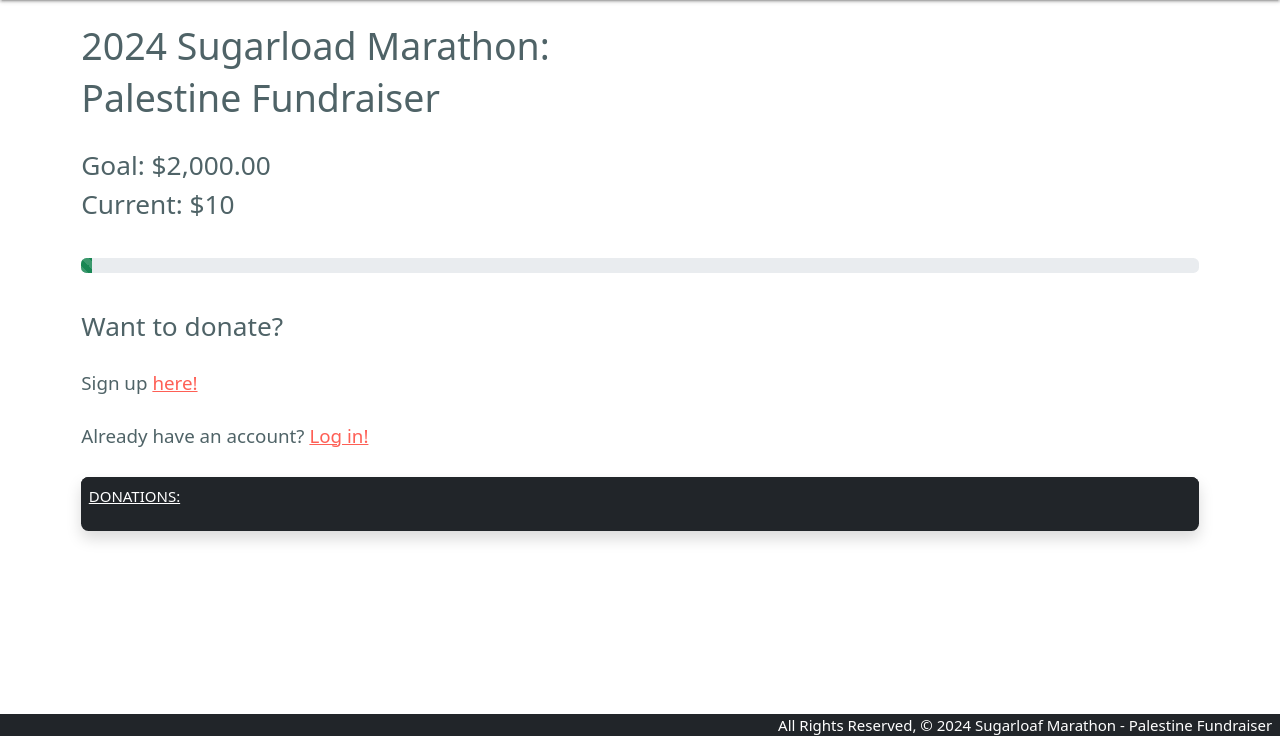
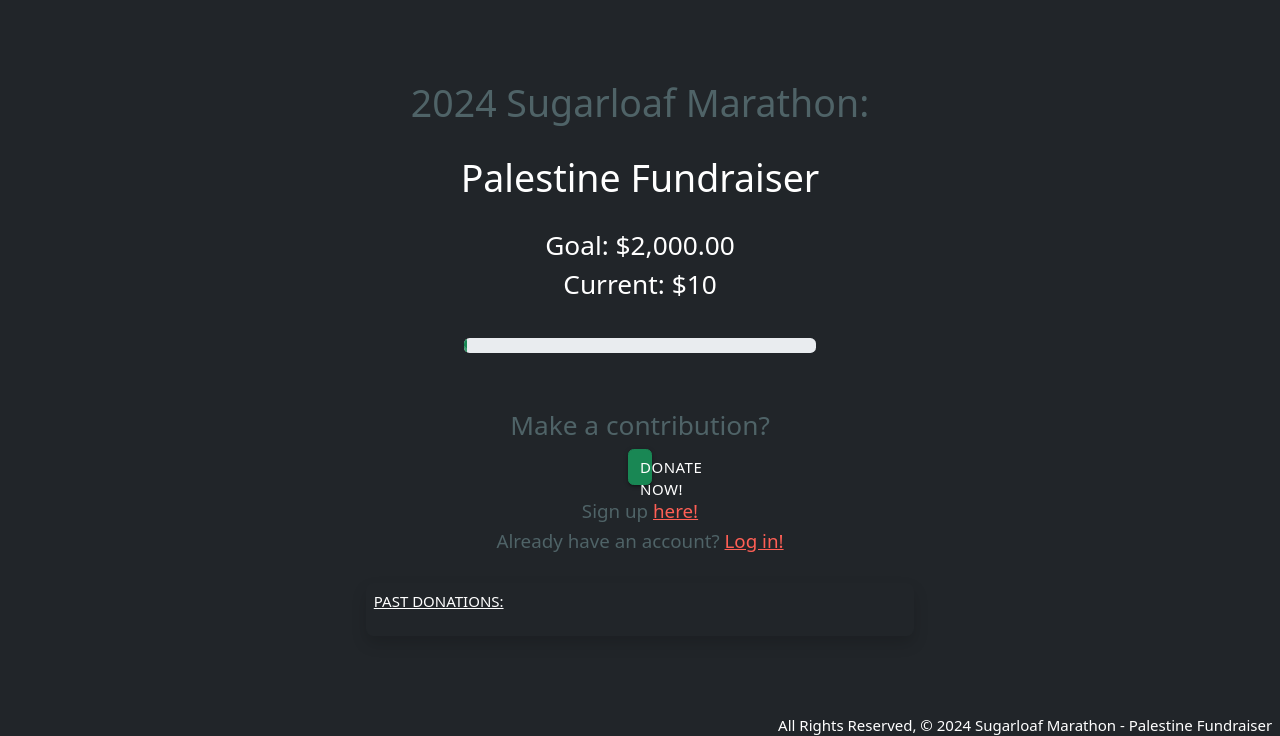
Before and after one commit to faithnicoletti/FundraiserOfficial, a Django app: template main_app/templates/home.html in a window 1280 px wide. Shown: the part 64-800 px from the top of the page. Run offline with Django 3.2, Linux system fonts and the light colour scheme; the template is opened without the code that fills it: most values are stand-ins (such as "Sample title", 1, 10 or a date in 2020); some libraries are stand-ins or nearby versions.

Commit message:
donation/home page css

```diff
--- a/main_app/templates/base.html
+++ b/main_app/templates/base.html
@@ -46,7 +46,7 @@
             </div>
         </nav>
     </header>
-    <main class="container">
+    <main class="text-bg-dark d-flex flex-column justify-content-center align-items-center">
         {% block content %}
         {% endblock %}
     </main>
--- a/main_app/templates/home.html
+++ b/main_app/templates/home.html
@@ -2,25 +2,38 @@
 
 {% block content %}
 <br>
-<h1 style="color: #4F6367;">2024 Sugarload Marathon:</h1>
+<h1 style="color: #4F6367;">2024 Sugarloaf Marathon:</h1>
+<br>
 <h1>Palestine Fundraiser</h1>
 <br>
 <h3>Goal: $2,000.00</h3>
 <h3>Current: ${{ current_amount }}</h3>
 <br>
+<div class="container" style="max-width: 450px;">
+  <div class="row justify-content-center">
+      <div class="col-md-10 col-sm-2">
           <div class="progress" role="progressbar" aria-label="Success striped example" aria-valuenow="25" aria-valuemin="0" aria-valuemax="100">
-  <div class="progress-bar progress-bar-striped bg-success" style="width: {{ percentage }}%"></div>
+              <div class="progress-bar progress-bar-striped bg-success" style="width: {{ percentage }}%; height: 20px"></div>
+          </div>
+      </div>
+  </div>
 </div>
 <br>
-<h3 style="color: #4F6367;">Want to donate?</h3>
+<h3 style="color: #4F6367;">Make a contribution?</h3>
+<button class="btn btn-success mb-3 btn-custom-width" onclick="location.href='{% url 'charge'%}'">
+  Donate Now!
+</button>
+{% if not user.is_authenticated %}
+    <h5 style="color: #4F6367;">Sign up <a href="{% url 'signup' %}" style="color: #FE5F55;">here!</a></h5>
+    <h5 style="color: #4F6367;">Already have an account? <a href="{% url 'login' %}" style="color: #FE5F55;">Log in!</a></h5>
+{% endif %}
 <br>
-<h5 style="color: #4F6367;">Sign up <a href="{% url 'signup' %}" style="color: #FE5F55;">here!</a></h5>
-<br>
-<h5 style="color: #4F6367;">Already have an account? <a href="{% url 'login' %}" style="color: #FE5F55;">Log in!</a></h5>
-<br>
+<div class="container">
+  <div class="row justify-content-center">
+      <div class="col-md-6">
           <div class="dropdown-menu d-block position-static border-0 pt-0 mx-0 rounded-3 shadow overflow-hidden w-280px" data-bs-theme="dark">
               <form class="p-2 mb-2 bg-dark border-bottom border-dark" id="donations-form">
-    <a href="#" id="toggle-donations" class="text-white cursor-pointer">DONATIONS:</a>
+                  <a href="#" id="toggle-donations" class="text-white cursor-pointer">PAST DONATIONS:</a>
               </form>
               <ul class="list-unstyled mb-0" id="donations-list" style="display: none;">
                   {% for payment in recent_donations %}
@@ -35,6 +48,10 @@
                   {% endfor %}
               </ul>
           </div>
+      </div>
+  </div>
+</div>
+
 <script>
   document.addEventListener('DOMContentLoaded', function() {
     const toggleBtn = document.getElementById('toggle-donations');
--- a/package.json
+++ b/package.json
@@ -1,6 +1,7 @@
 {
   "dependencies": {
     "@stripe/react-stripe-js": "^2.6.2",
-    "@stripe/stripe-js": "^3.1.0"
+    "@stripe/stripe-js": "^3.1.0",
+    "bootstrap": "^5.3.3"
   }
 }
```
Also changed, not shown: main_app/templates/charge.html (+28 -17 lines), main_app/views.py (+32 -22 lines), package-lock.json. Lines whose indentation alone changed are shown as unchanged.
